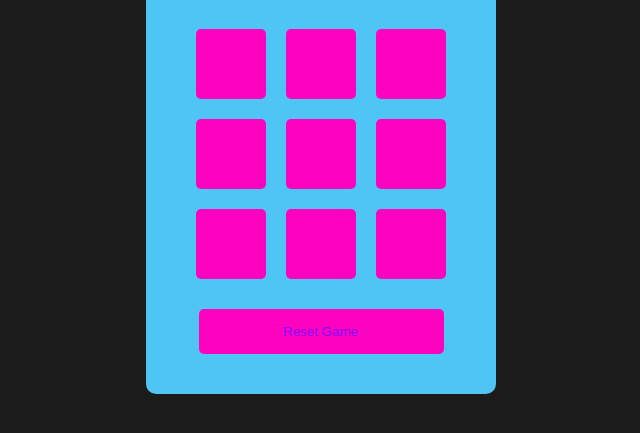
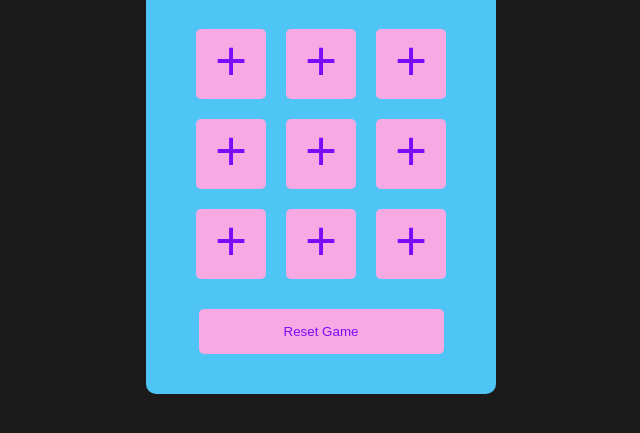
Before and after one commit to iplabrosse/FTE_WEEK_5, a website: page index.html in a window 1280 px wide. Shown: the part 101-534 px from the top of the page, without its empty margins (319-959 px from the left). Drawn offline with nearby package versions, Linux system fonts and the light colour scheme.

Commit message:
Update colors

```diff
--- a/index.html
+++ b/index.html
@@ -15,15 +15,15 @@
       <h1>Tic Tac Toe</h1>
     </header>
     <ul id="board">
-      <li id="spot1"></li>
-      <li id="spot2"></li>
-      <li id="spot3"></li>
-      <li id="spot4"></li>
-      <li id="spot5"></li>
-      <li id="spot6"></li>
-      <li id="spot7"></li>
-      <li id="spot8"></li>
-      <li id="spot9"></li>
+      <li id="spot1">+</li>
+      <li id="spot2">+</li>
+      <li id="spot3">+</li>
+      <li id="spot4">+</li>
+      <li id="spot5">+</li>
+      <li id="spot6">+</li>
+      <li id="spot7">+</li>
+      <li id="spot8">+</li>
+      <li id="spot9">+</li>
     </ul>
     <div class="clearfix"></div>
     <footer>
--- a/style.css
+++ b/style.css
@@ -28,8 +28,8 @@ h1{
     height: 70px;
     width: 70px;
     font-size: 55px;
-    background: rgb(253, 3, 191);
-    color: #ccc;
+    background: rgb(247, 169, 227);
+    color: rgba(122, 8, 253, 0.986);
     list-style: none;
     text-align: center;
     border-radius: 5px;
@@ -37,12 +37,12 @@ h1{
 
 #board li:hover, #reset:hover{
     cursor: pointer;
-    background: rgba(122, 8, 253, 0.986);
+    background: rgb(247, 169, 227);
 }
 
 #reset{
     border:0;
-    background: rgb(253, 3, 191);
+    background: rgb(247, 169, 227);
     color:rgba(122, 8, 253, 0.986);
     width: 70%;
     padding: 15px;
```
